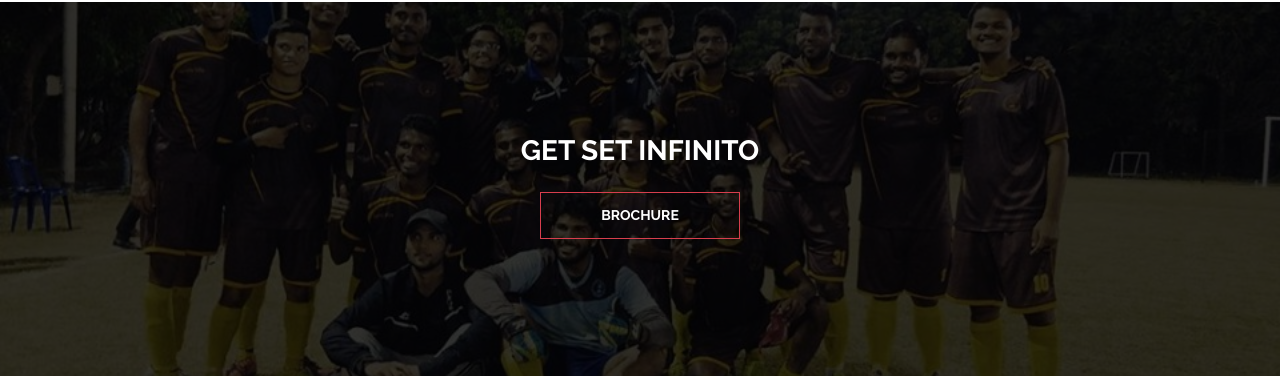
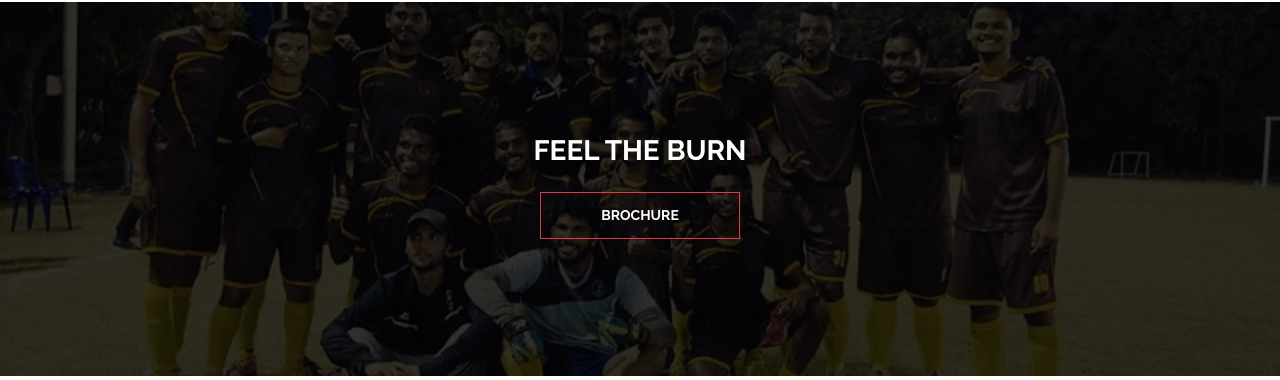
Before and after one commit to Infinito-IIT-Patna/Infinito2020, a PHP site: page / in a window 1280 px wide. Shown: the part 3835-4215 px from the top of the page. Run offline with PHP 8.4, Linux system fonts and the light colour scheme; data comes from the database, SQL or seed files in the repository; data that the repository does not hold is empty; some libraries are stand-ins or nearby versions.

Commit message:
changed the tagline to "Feel the Burn"
Changed the tagline from get set infinito to feel the burn in page middle banner

```diff
--- a/index.php
+++ b/index.php
@@ -511,9 +511,9 @@ require('./templates/header.php');
 
   <div class="page-middle-banner">
     <div class="opacity">
-      <h3>Get Set
+      <h3>Feel The
         <!-- <span class="p-color">&amp;</span>  -->
-        Infinito</h3>
+        Burn</h3>
       <a href="./admin/Brochure.pdf" class="hvr-bounce-to-right" id="sponsors">Brochure</a>
     </div>
     <!-- /.opacity -->
```
